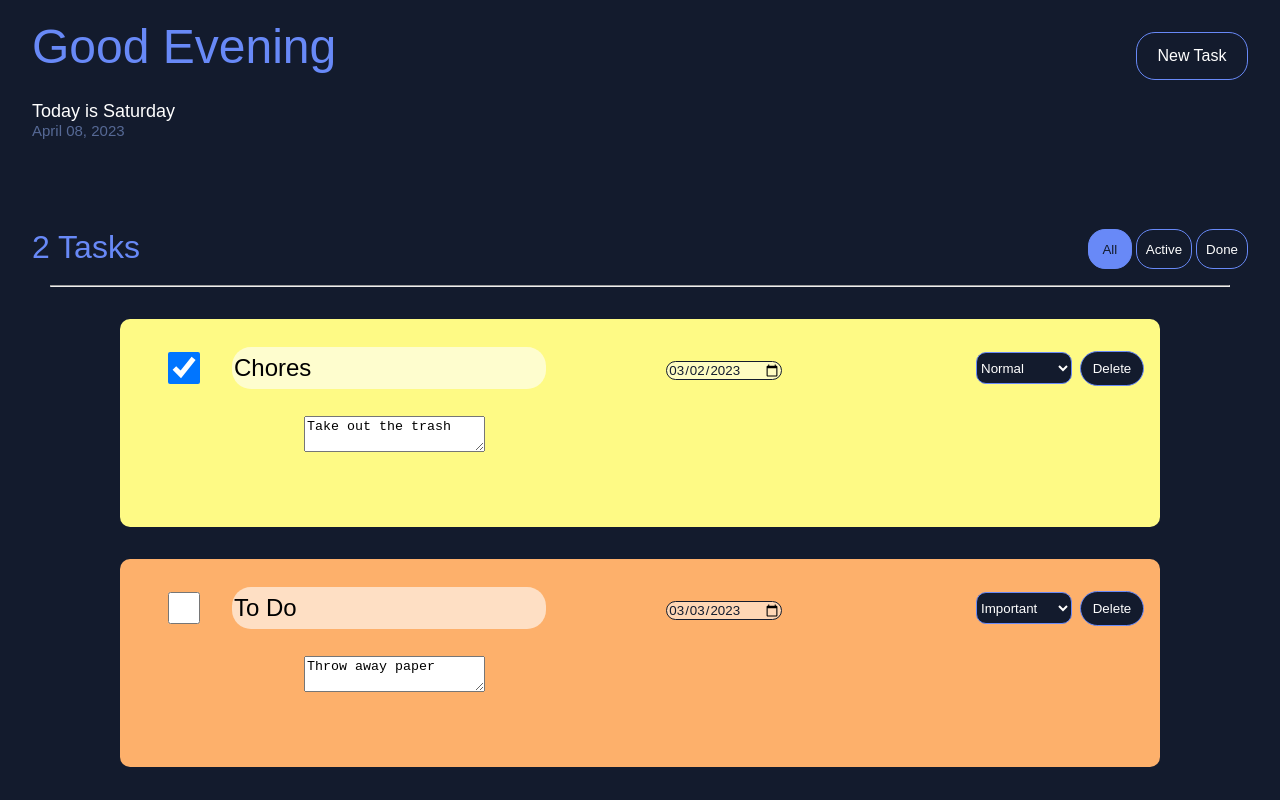
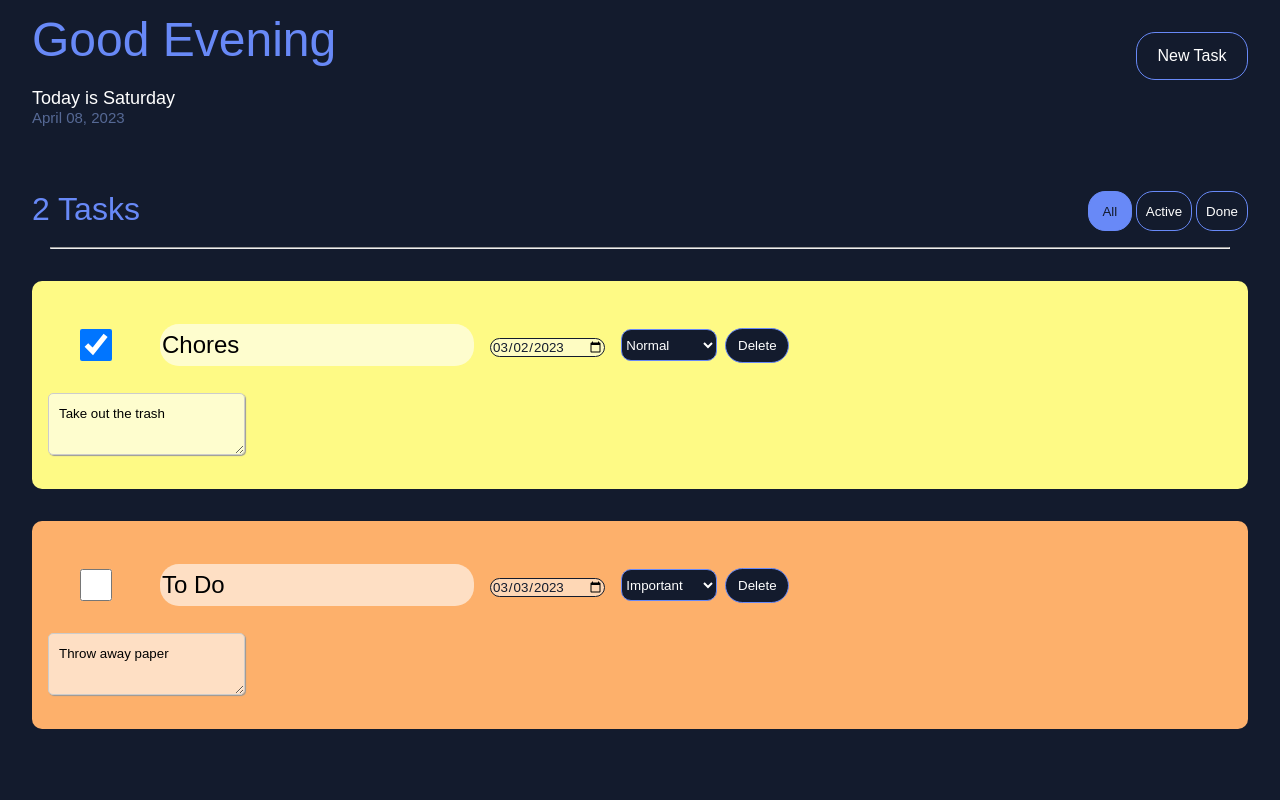
Before and after one commit to dilekbaykara/to-do-list, a React (Create React App) app: page / in a window 1280 px wide. Built offline with nearby package versions, Linux system fonts and the light colour scheme; a web font is replaced by a local one.

Commit message:
styling to-do-item from grid to flexbox

```diff
--- a/src/App.css
+++ b/src/App.css
@@ -14,6 +14,7 @@
   border-radius: 10px;
   margin-left: 2rem;
   margin-right: 2rem;
+  width: -webkit-fill-available;
 }
 
 .to-do-item[data-priority="1"] {
@@ -22,9 +23,10 @@
 
 .checkbox-title-container {
   margin: 1rem;
-  display: grid;
+  /* display: grid;
   grid-template-columns: repeat(6, 1fr);
-  grid-template-rows: repeat(2, 50%);
+  grid-template-rows: repeat(2, 50%); */
+  display: flexbox;
   align-items: center;
 }
 
@@ -64,8 +66,7 @@
 .check-title-div {
   display: flex;
   align-items: center;
-  grid-column: 1/4;
-  grid-row: 1;
+  gap: 1rem;
 }
 
 #delete:hover {
@@ -105,6 +106,19 @@
   align-items: center;
   align-content: center;
   flex-direction: row;
+}
+
+textarea {
+  font-family: elza, sans-serif;
+  font-weight: 500;
+  font-style: normal;
+  padding: 10px;
+  max-width: 100%;
+  line-height: 1.5;
+  border-radius: 5px;
+  border: 1px solid #ccc;
+  box-shadow: 1px 1px 1px #999;
+  background-color: rgb(255 255 255 / 60%);
 }
 
 .to-do-title-input {
--- a/src/components/ToDoItem.tsx
+++ b/src/components/ToDoItem.tsx
@@ -63,7 +63,19 @@ export function ToDoItem(props: {
             value={props.toDo.title}
             onChange={handleTitleChange}
           />
-        </div>
+          <span className="to-do-date-container">
+            <input
+              name="Date"
+              type="date"
+              className="to-do-date-input"
+              value={
+                props.toDo.duedate
+                  ? new Date(props.toDo.duedate).toISOString().split("T")[0]
+                  : undefined
+              }
+              onChange={handleDateChange}
+            />
+          </span>
           <div id="delete-div">
             <select
               name="Priority"
@@ -78,19 +90,7 @@ export function ToDoItem(props: {
               Delete
             </button>
           </div>
-        <span className="to-do-date-container">
-          <input
-            name="Date"
-            type="date"
-            className="to-do-date-input"
-            value={
-              props.toDo.duedate
-                ? new Date(props.toDo.duedate).toISOString().split("T")[0]
-                : undefined
-            }
-            onChange={handleDateChange}
-          />
-        </span>
+        </div>
         <div className="description-box">
           <textarea
             className="description"
--- a/src/index.css
+++ b/src/index.css
@@ -49,6 +49,7 @@ body {
   flex-direction: column;
   align-items: flex-start;
   font-size: 18px;
+  margin-bottom: -3rem;
 }
 
 .current-date {
```
Lines whose indentation alone changed are shown as unchanged.
